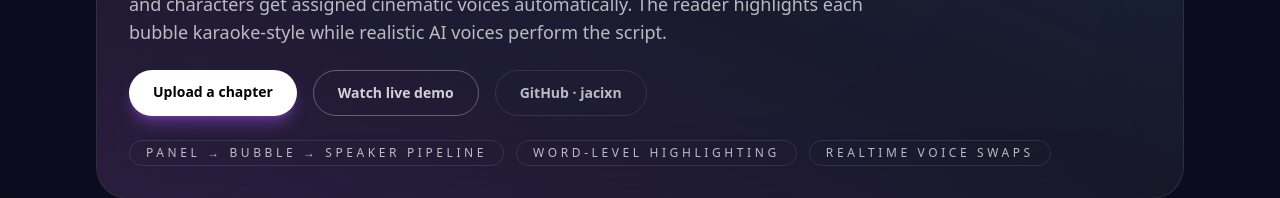
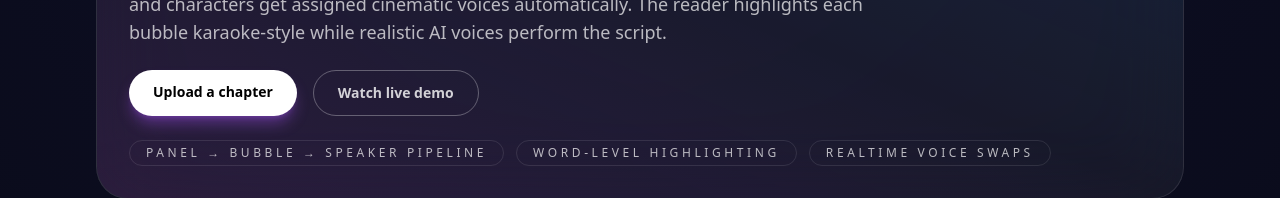
Before and after one commit to jacixn/INKAMI, a Next.js app in the folder apps/web/: page / in a window 1280 px wide. Shown: the part 295-493 px from the top of the page. Built offline with nearby package versions, Linux system fonts and the light colour scheme.

Commit message:
Remove GitHub link button

```diff
--- a/apps/web/app/page.tsx
+++ b/apps/web/app/page.tsx
@@ -46,14 +46,6 @@ export default function Home() {
             >
               Watch live demo
             </Link>
-            <Link
-              href="https://github.com/jacixn"
-              target="_blank"
-              rel="noreferrer"
-              className="rounded-full border border-white/10 px-6 py-3 text-sm font-semibold text-white/70"
-            >
-              GitHub · jacixn
-            </Link>
           </div>
           <div className="flex flex-wrap gap-3 text-xs uppercase tracking-[0.3em] text-white/50">
             {heroHighlights.map((highlight) => (
```
